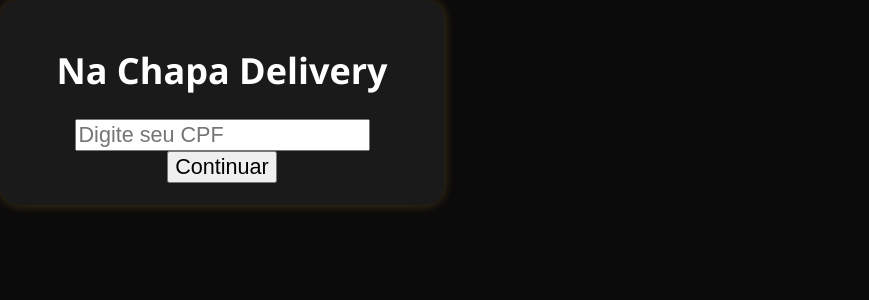
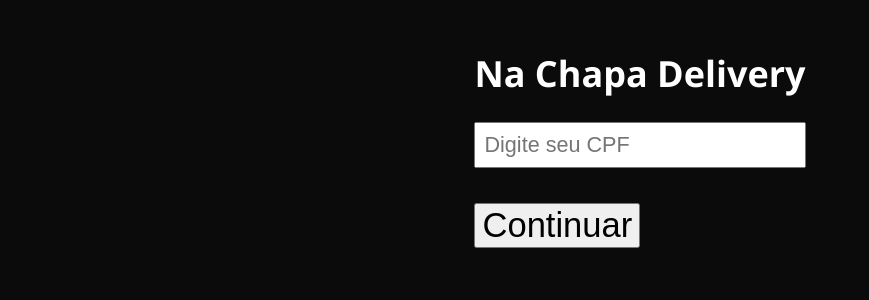
Before and after one commit to 71996376290r-sketch/nachapadelivery-txt, a Flask app: page / in a window 1280 px wide. Shown: the top 300 px of the page, without its empty margins (0-869 px from the left). Run offline with Flask 3, Linux system fonts and the light colour scheme.

Commit message:
Refactor index.html with styles and container div
Added styling for input fields and adjusted HTML structure.

```diff
--- a/templates/index.html
+++ b/templates/index.html
@@ -1 +1,28 @@
-<!DOCTYPE html><html lang='pt-BR'><head><meta charset='utf-8'><title>Na Chapa Delivery</title><link rel='stylesheet' href="{{ url_for('static', filename='css/style.css') }}"></head><body><div class='card'><h1>Na Chapa Delivery</h1><form method='post' action='/verificar_cpf'><input type='text' name='cpf' placeholder='Digite seu CPF' required><button type='submit'>Continuar</button></form></div></body></html>
+<!DOCTYPE html>
+<html lang='pt-BR'>
+<head><meta charset='utf-8'>
+<title>Na Chapa Delivery</title>
+<link rel="stylesheet" href="{{ url_for('static', filename='css/style.css') }}">
+</head><body>
+
+<div class="container">
+<div class='inic'><h1>Na Chapa Delivery</h1>
+
+<style>
+  input[type='text'] {
+    display: block;
+    margin-bottom: 15px;
+    padding: 8px;
+    width: 100%;
+    box-sizing: border-box;
+  }
+
+  .qtd-num {
+    margin-top: 20px;
+  }
+</style>
+
+<form method='post' action='/verificar_cpf'>
+<input type='text' name='cpf' placeholder='Digite seu CPF' required>
+<div class='qtd-num'><button type='submit'>Continuar</button></form></div></div>
+ </body></html></div>
```
